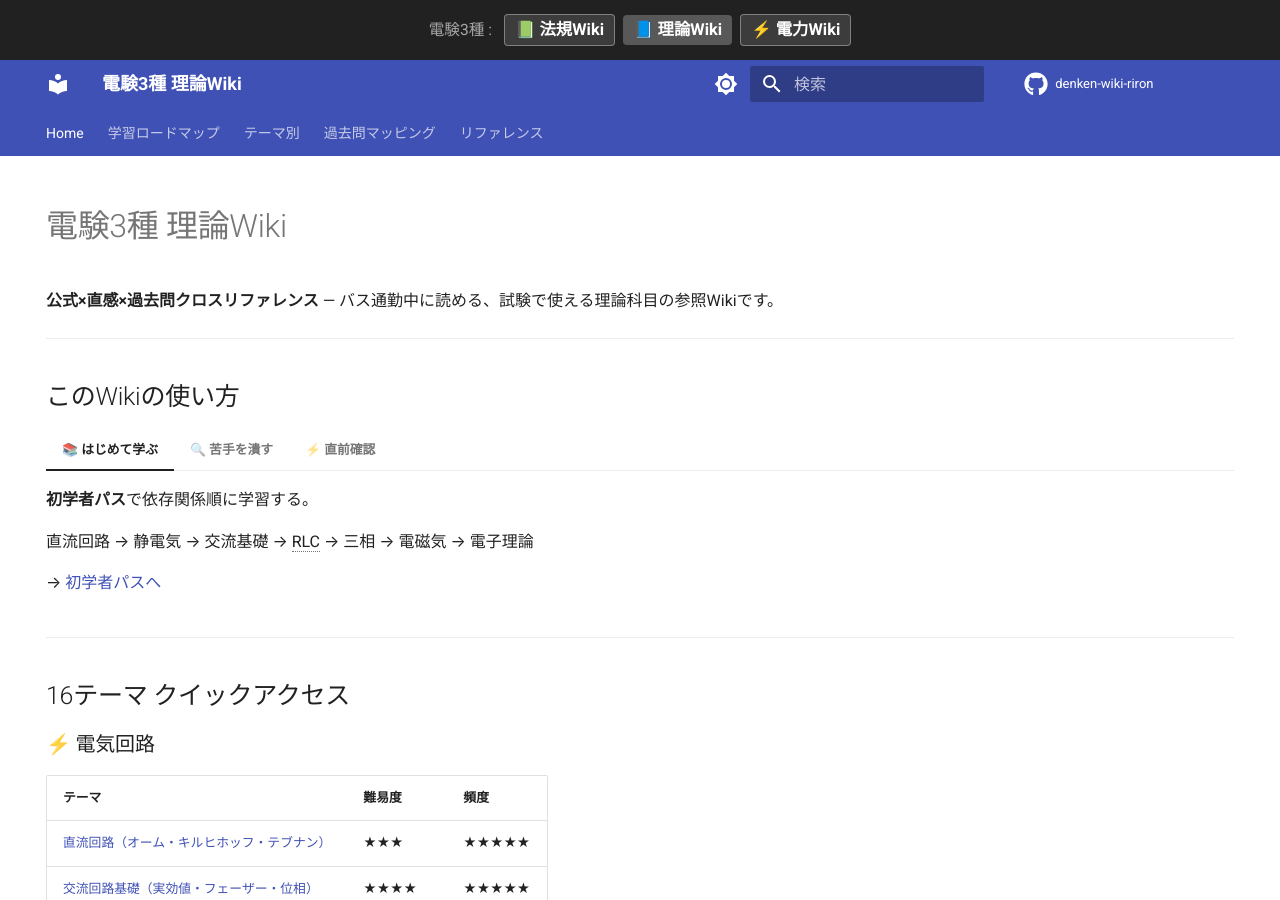
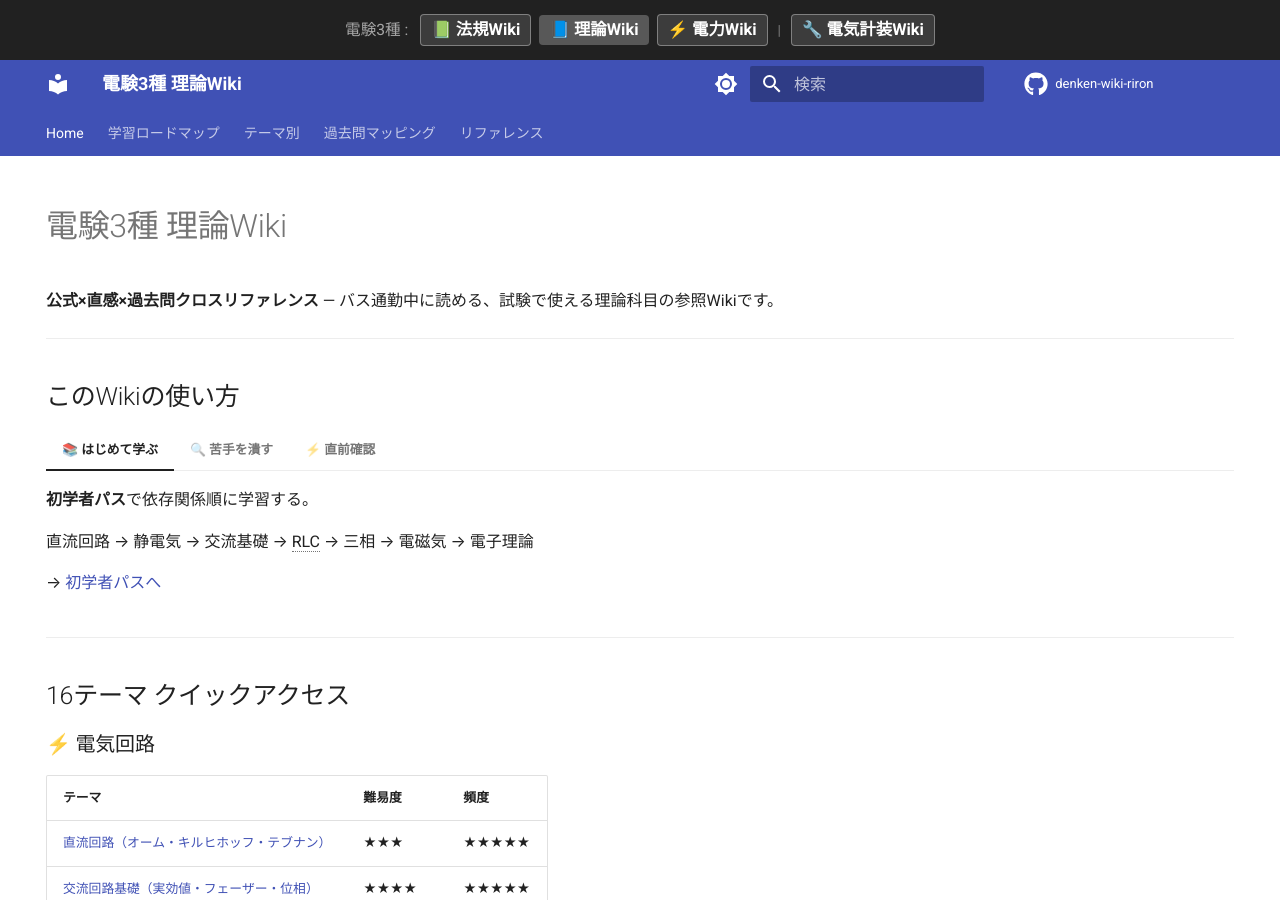
Before and after one commit to kfurufuru/denken-wiki-riron, an MkDocs documentation site: the page built from docs/index.md, in a window 1280 px wide and 900 px high. Built offline with MkDocs 1.6.1 and Material for MkDocs 9.7.7, drawn with Linux system fonts in a browser that asks for light colours; comment, search, counter and statistics services are not loaded.

Commit message:
feat: 電気計装Wikiボタン追加・アナウンスバー統一

```diff
--- a/overrides/main.html
+++ b/overrides/main.html
@@ -16,5 +16,11 @@
        onmouseover="this.style.background='rgba(255,255,255,0.22)'" onmouseout="this.style.background='rgba(255,255,255,0.12)'">
       ⚡ 電力Wiki
     </a>
+    <span style="color:rgba(255,255,255,0.4); margin:0 2px;">|</span>
+    <a href="https://kfurufuru.github.io/ei-wiki/"
+       style="font-weight:600; color:#fff; text-decoration:none; background:rgba(255,255,255,0.12); border:1px solid rgba(255,255,255,0.35); border-radius:4px; padding:2px 10px; font-size:0.82rem;"
+       onmouseover="this.style.background='rgba(255,255,255,0.22)'" onmouseout="this.style.background='rgba(255,255,255,0.12)'">
+      🔧 電気計装Wiki
+    </a>
   </div>
 {% endblock %}
```
